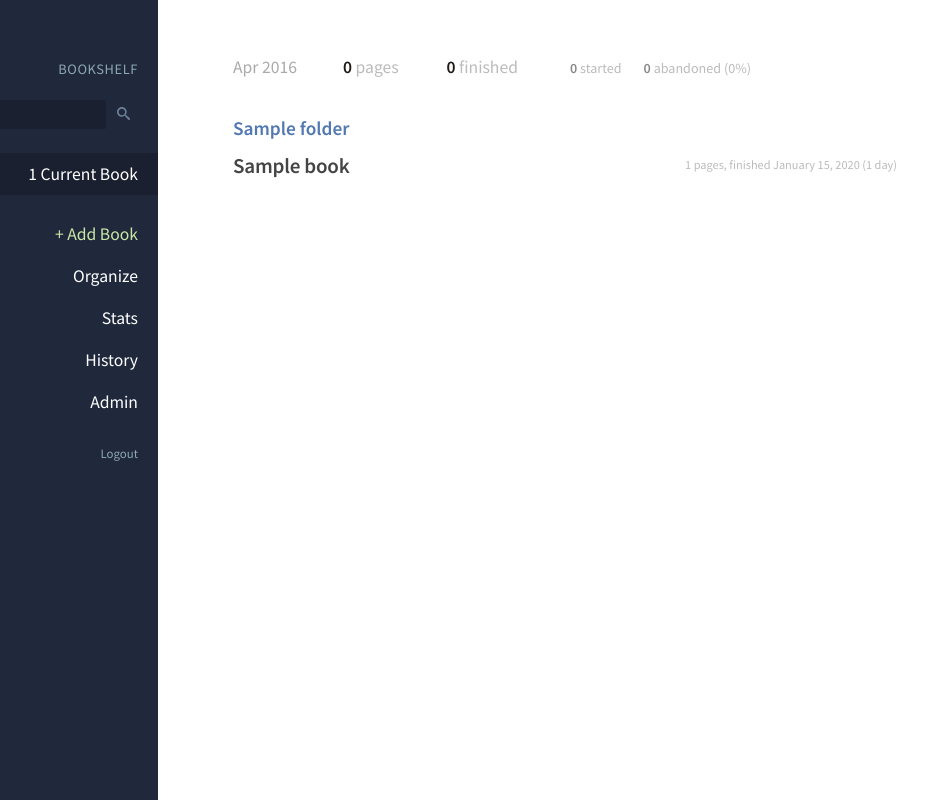
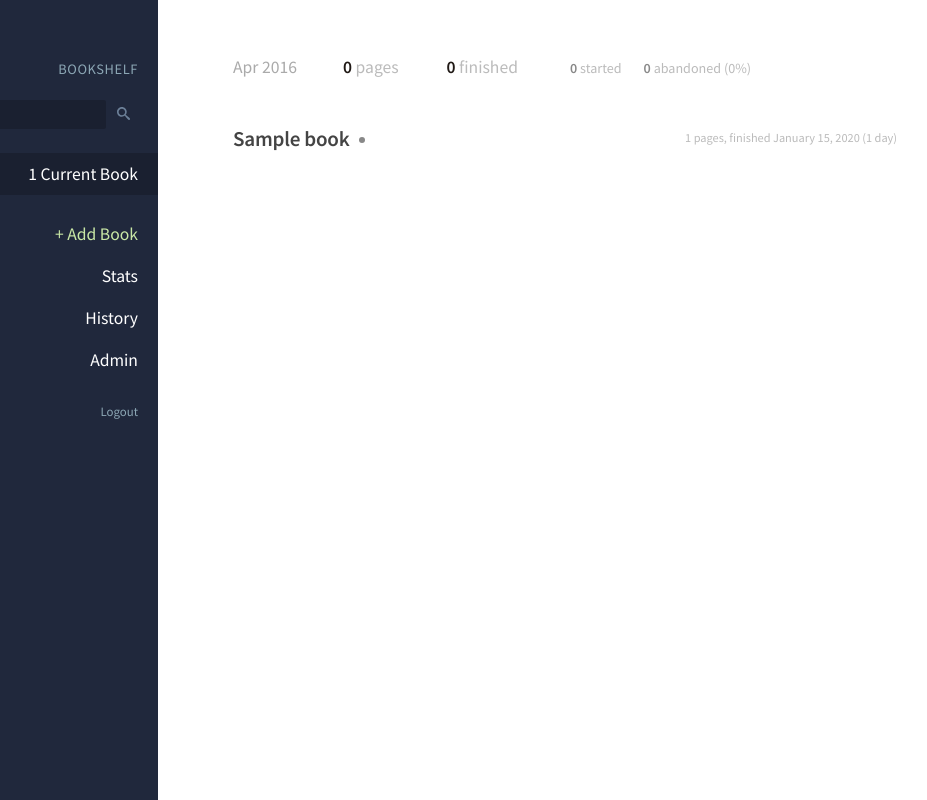
Before and after one commit to mod2/bookshelf, a Django app: page / in a window 1280 px wide. Shown: the whole page, without its empty margins (142-1069 px from the left). Run offline with Django 3.2, Linux system fonts and the light colour scheme; a user stored in the database is signed in; tables that the repository leaves empty hold one stand-in row (values such as "Sample post").

Commit message:
Revamps display and models

```diff
--- a/bookshelf/static/style.css
+++ b/bookshelf/static/style.css
@@ -226,6 +226,16 @@ ul.booklist li a {
 	color: #444;
 	display: block;
 	text-decoration: none;
+}
+
+ul.booklist li a span.tag {
+	border-radius: 100%;
+	display: inline-block;
+	height: 6px;
+	margin-left: 9px;
+	margin-top: 9px;
+	position: absolute;
+	width: 6px;
 }
 
 ul.booklist li a span.label {
@@ -709,7 +719,7 @@ form .group.optional label {
 form .group.optional input[type=text],
 form .group.optional input[type=number],
 form .group.optional input[type=password] {
-	font-size: .9em;
+	font-size: 1.2em;
 	padding: 1px 3px 2px;
 }
 
@@ -748,8 +758,11 @@ form#add-book-form input[name=author] {
 }
 
 form#add-book-form select {
-	font-size: 1.2em;
+	border: solid 1px #bbb;
+	border-radius: 2px;
+	font-size: 1em;
 	min-width: 200px;
+	padding: 5px;
 }
 
 
@@ -1077,6 +1090,10 @@ form#add-book-form select {
 	.content .folder + .folder {
 		margin-top: 2.5em;
 	}
+
+	ul.booklist li a span.tag {
+		margin-top: 12px;
+	}
 }
 
 
@@ -1252,6 +1269,10 @@ ul.stats.dashboard li .label {
 		padding-top: 0.6em;
 	}
 
+	ul.booklist li a span.tag {
+		margin-top: 10px;
+	}
+
 	ul.booklist li a.title {
 		flex: 1.4;
 		order: 0;
--- a/bookshelf/templates/_base.html
+++ b/bookshelf/templates/_base.html
@@ -36,9 +36,8 @@
 				<button type="submit" value="Search"><object type="image/svg+xml" data="{% static 'search.svg' %}">Search</object></button>
 			</form>
 
-			<a href="{% url 'dashboard' %}"{% if folder.slug == "dashboard" %}class="selected"{% endif %}>{{ total }} Current Book{% if total != 1 %}s{% endif %}</a>
+			<a href="{% url 'dashboard' %}"{% if title == "Dashboard" %}class="selected"{% endif %}>{{ total }} Current Book{% if total != 1 %}s{% endif %}</a>
 			<a class="add-book" href="{% url 'add_book' %}">+ Add Book</a>
-			<a href="{% url 'organize' %}">Organize</a>
 			<a href="{% url 'stats' %}">Stats</a>
 			<a href="{% url 'history' %}">History</a>
 			<a href="{% url 'admin:index' %}" target="_new">Admin</a>
@@ -67,6 +66,7 @@
 	<!-- Modal -->
 	<div class="background"></div>
 	{% block modal %}
+	{% include '_addentry.html' %}
 	{% endblock modal %}
 </body>
 </html>
--- a/bookshelf/templates/_reading.html
+++ b/bookshelf/templates/_reading.html
@@ -18,7 +18,8 @@
 
 	<a class="title" href="{% url 'book' reading.book.slug reading.id %}">
 		<span class="label title">{{ reading.book.title }}</span>
-		{% if reading.book.author and title == 'History' or results %}<span class="author">{{ reading.book.author }}</span>{% endif %}
+		{% for t in reading.tags.all %}<span class="tag tag-{{ t.slug }}" style="background: {{ t.color }};"></span>{% endfor %}
+		{% if reading.book.author %}{% if title == 'History' or results %}<span class="author">{{ reading.book.author }}</span>{% endif %}{% endif %}
 	</a>
 
 	<a class="metadata" href="{% url 'book' reading.book.slug reading.id %}">
--- a/bookshelf/templates/dashboard.html
+++ b/bookshelf/templates/dashboard.html
@@ -1,4 +1,4 @@
-{% extends 'folder.html' %}
+{% extends '_base.html' %}
 {% load humanize %}
 
 {% block main %}
@@ -19,28 +19,12 @@
 </ul>
 {% endif %}
 
-{% if folderless %}
 <div class="folder">
-	<h2 class="container">Unsorted</h2>
 	<ul class="booklist">
-	{% for reading in folderless %}
+	{% for reading in readings %}
 		{% include '_reading.html' %}
 	{% endfor %}
 	</ul>
 </div>
-{% endif %}
-
-{% for folder in folders %}
-{% if folder.active_readings %}
-<div class="folder">
-	<h2 class="container">{{ folder.name }}</h2>
-	<ul class="booklist">
-	{% for reading in folder.active_readings %}
-		{% include '_reading.html' %}
-	{% endfor %}
-	</ul>
-</div>
-{% endif %}
-{% endfor %}
 
 {% endblock main %}
--- a/bookshelf/templates/folder.html
+++ /dev/null
@@ -1,19 +0,0 @@
-{% extends '_base.html' %}
-
-{% block main %}
-
-<h1 class="container">{{ folder.name }}</h1>
-
-<ul class="booklist">
-{% for reading in folder.readings.all %}
-	{% if reading.status == 'active' %}
-		{% include '_reading.html' %}
-	{% endif %}
-{% endfor %}
-</ul>
-
-{% endblock main %}
-
-{% block modal %}
-{% include '_addentry.html' %}
-{% endblock %}
--- a/bookshelf/templates/history.html
+++ b/bookshelf/templates/history.html
@@ -1,4 +1,4 @@
-{% extends 'folder.html' %}
+{% extends '_base.html' %}
 
 {% block main %}
 <h1 class="container">History</h1>
--- a/bookshelf/templates/results.html
+++ b/bookshelf/templates/results.html
@@ -5,9 +5,7 @@
 <h1 class="container">{{ results|length }} result{% if results|length != 1 %}s{% endif %} for: <b>{{ query }}</b></h1>
 
 <ul class="booklist">
-{% for reading in results %}
-	<li data-reading-id="{{ reading.id }}" data-book-slug="{{ reading.book.slug }}" class="container">{% include '_reading.html' %}</li>
-{% endfor %}
+{% for reading in results %}{% include '_reading.html' %}{% endfor %}
 </ul>
 
 {% endblock main %}
--- a/bookshelf/templates/stats.html
+++ b/bookshelf/templates/stats.html
@@ -1,4 +1,4 @@
-{% extends 'folder.html' %}
+{% extends '_base.html' %}
 {% load humanize %}
 
 {% block main %}
--- a/bookshelf/urls.py
+++ b/bookshelf/urls.py
@@ -12,17 +12,14 @@ urlpatterns = [
 
     url(r'^book/(.+?)/edit/$', bookshelf_views.edit_book, name='edit_book'),
     url(r'^book/(.+?)/(.+?)/$', bookshelf_views.book, name='book'),
-    url(r'^folder/(.+?)/$', bookshelf_views.folder, name='folder'),
     url(r'^$', bookshelf_views.dashboard, name='dashboard'),
 
-    url(r'^organize/$', bookshelf_views.organize, name='organize'),
     url(r'^add/$', bookshelf_views.add_book, name='add_book'),
     url(r'^search/$', bookshelf_views.search, name='search'),
     url(r'^history/$', bookshelf_views.history, name='history'),
     url(r'^stats/$', bookshelf_views.stats, name='stats'),
 
     # Web services
-    url(r'^api/folder/update-order/$', bookshelf_views.api_folder_update_order, name='api_folder_update_order'),
     url(r'^api/reading/update-order/$', bookshelf_views.api_reading_update_order, name='api_reading_update_order'),
     url(r'^api/reading/add-entry/$', bookshelf_views.api_reading_add_entry, name='api_reading_add_entry'),
     url(r'^api/search/$', bookshelf_views.api_search, name='api_search'),
--- a/bookshelf/views.py
+++ b/bookshelf/views.py
@@ -10,20 +10,29 @@ from django.utils.timezone import utc, make_aware
 from datetime import datetime, timedelta, time
 import calendar
 
-from .models import Book, Reading, Entry, Folder
+from .models import Book, Reading, Entry, Tag
 from .utils import get_stats_for_range
 
 import json
 
 @login_required
 def dashboard(request):
-    folders = Folder.objects.filter(owner=request.user)
-    folder = {
-        'slug': 'dashboard',
-    }
+    def active_readings():
+        readings = Reading.objects.filter(owner=request.user, status='active')
+        total = readings.count()
 
-    folderless = Reading.objects.filter(owner=request.user, folder=None, status='active')
-    total = len(Reading.objects.filter(owner=request.user, status='active'))
+        # Sort by pages left (books with fewer pages left come first)
+        readings = sorted(readings, key=lambda k: k.pages_left())
+
+        # Now sort by days since last entry
+        readings = sorted(readings, key=lambda k: 100000 - k.days_since_last_entry())
+
+        # Now sort stale first
+        readings = sorted(readings, key=lambda k: 1 - k.stale())
+
+        return readings, total
+
+    readings, total = active_readings()
 
     # Get this month's stats
     current_tz = timezone.get_current_timezone()
@@ -35,19 +44,18 @@ def dashboard(request):
     month_data = get_stats_for_range(request, month_beginning, month_end)
     month_data['label'] = "{} {}".format(calendar.month_abbr[month], year)
 
-    return render_to_response('dashboard.html', {'folders': folders,
-                                              'folder': folder,
-                                              'folderless': folderless,
-                                              'month': month_data,
-                                              'total': total,
-                                              'request': request })
+    return render_to_response('dashboard.html', {'readings': readings,
+                                                 'title': 'Dashboard',
+                                                 'month': month_data,
+                                                 'total': total,
+                                                 'request': request })
 
 @login_required
 def book(request, book_slug, reading_id):
     book = Book.objects.filter(slug=book_slug, owner=request.user)[0]
     reading = Reading.objects.get(id=reading_id, owner=request.user)
 
-    total = len(Reading.objects.filter(owner=request.user, status='active'))
+    total = Reading.objects.filter(owner=request.user, status='active').count()
 
     # TODO: Create chart where x = list of days from start_date to either now or finished_date
     # And y is page_number for that day (or last page number)
@@ -133,36 +141,14 @@ def book(request, book_slug, reading_id):
                                             'request': request })
 
 @login_required
-def folder(request, folder_slug):
-    folder = Folder.objects.get(slug=folder_slug, owner=request.user)
-    total = len(Reading.objects.filter(owner=request.user, status='active'))
-
-    return render_to_response('folder.html', {'folder': folder,
-                                              'title': folder.name,
-                                              'request': request })
-
-@login_required
-def organize(request):
-    folders = Folder.objects.filter(owner=request.user)
-    total = len(Reading.objects.filter(owner=request.user, status='active'))
-    folder = {
-        'slug': 'organize',
-    }
-
-    return render_to_response('organize.html', {'folders': folders,
-                                              'folder': folder,
-                                              'total': total,
-                                              'request': request })
-
-@login_required
 def add_book(request):
     if request.method == 'GET':
-        total = len(Reading.objects.filter(owner=request.user, status='active'))
-        folders = Folder.objects.filter(owner=request.user)
+        total = Reading.objects.filter(owner=request.user, status='active').count()
+        tags = Tag.objects.all()
 
         return render_to_response('add.html', {'title': 'Add Book',
                                                'total': total,
-                                               'folders': folders,
+                                               'tags': tags,
                                                'request': request })
     elif request.method == 'POST':
         try:
@@ -170,7 +156,7 @@ def add_book(request):
             author = request.POST.get('author', '')
             num_pages = int(request.POST.get('num_pages', 0))
             starting_page = int(request.POST.get('starting_page', 1))
-            folder = request.POST.get('folder', '')
+            tags = request.POST.get('tags', '')
 
             if title != '':
                 # Create the book
@@ -188,9 +174,17 @@ def add_book(request):
                 reading.started_date = datetime.now()
                 reading.start_page = starting_page
                 reading.end_page = num_pages
-                if folder:
-                    f = Folder.objects.get(slug=folder)
-                    reading.folder = f
+
+                # Add tags
+                if tags:
+                    for tag in tags.split(' '):
+                        # Strip off initial # if it's there
+                        if tag[0] == '#':
+                            tag = tag[1:]
+
+                        t = Tag.objects.get(slug=tag)
+                        reading.tags.add(t)
+
                 reading.save()
 
                 # Return the book and reading IDs
@@ -205,7 +199,7 @@ def add_book(request):
 @login_required
 def edit_book(request, book_slug):
     book = Book.objects.get(slug=book_slug)
-    total = len(Reading.objects.filter(owner=request.user, status='active'))
+    total = Reading.objects.filter(owner=request.user, status='active').count()
 
     return render_to_response('book.html', {'book': book,
                                             'title': '{} — Edit'.format(book.title),
@@ -216,7 +210,7 @@ def edit_book(request, book_slug):
 def search(request):
     query = request.GET.get('q', '')
 
-    total = len(Reading.objects.filter(owner=request.user, status='active'))
+    total = Reading.objects.filter(owner=request.user, status='active').count()
 
     if query != '':
         results = Reading.objects.filter(
@@ -232,7 +226,7 @@ def search(request):
 
 @login_required
 def history(request):
-    total = len(Reading.objects.filter(owner=request.user, status='active'))
+    total = Reading.objects.filter(owner=request.user, status='active').count()
     finished = Reading.objects.filter(owner=request.user, status='finished').order_by('-finished_date')
     abandoned = Reading.objects.filter(owner=request.user, status='abandoned').order_by('-started_date')
 
@@ -246,7 +240,7 @@ def history(request):
 def stats(request):
     current_tz = timezone.get_current_timezone()
 
-    total = len(Reading.objects.filter(owner=request.user, status='active'))
+    total = Reading.objects.filter(owner=request.user, status='active').count()
 
     all_entries = Entry.objects.filter(owner=request.user).order_by('date')
     first_entry = all_entries.first()
@@ -301,22 +295,6 @@ def stats(request):
                                              'months': months,
                                              'request': request })
 
-
-def api_folder_update_order(request):
-    order = request.GET.get('order', '')
-    slug_list = order.split(',')
-
-    try:
-        for s, folder_slug in enumerate(slug_list):
-            folder_slug = slug_list[s]
-            folder = Folder.objects.get(slug=folder_slug)
-            folder.order = s
-            folder.save()
-        response = { 'status': 200 }
-    except:
-        response = { 'status': 500, 'message': "Couldn't update orders" }
-
-    return JsonResponse(response)
 
 def api_reading_update_order(request):
     order = request.GET.get('order', '')
```
Also changed, not shown: bookshelf/admin.py (+2 -8 lines), bookshelf/models.py (+3 -34 lines), bookshelf/templates/add.html (+4 -5 lines), bookshelf/templates/organize.html (deleted, +0 -16 lines), bookshelf/migrations/0013_auto_20160401_0818.py (added).
